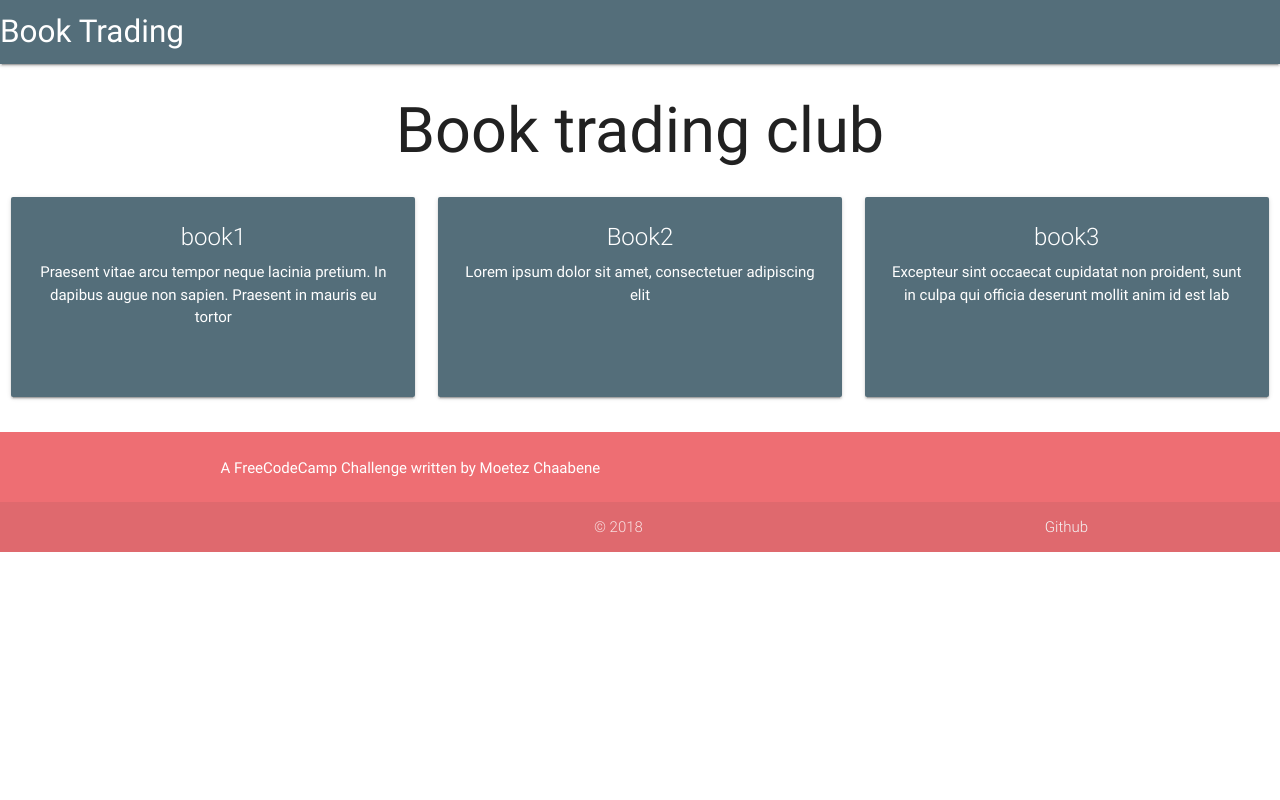
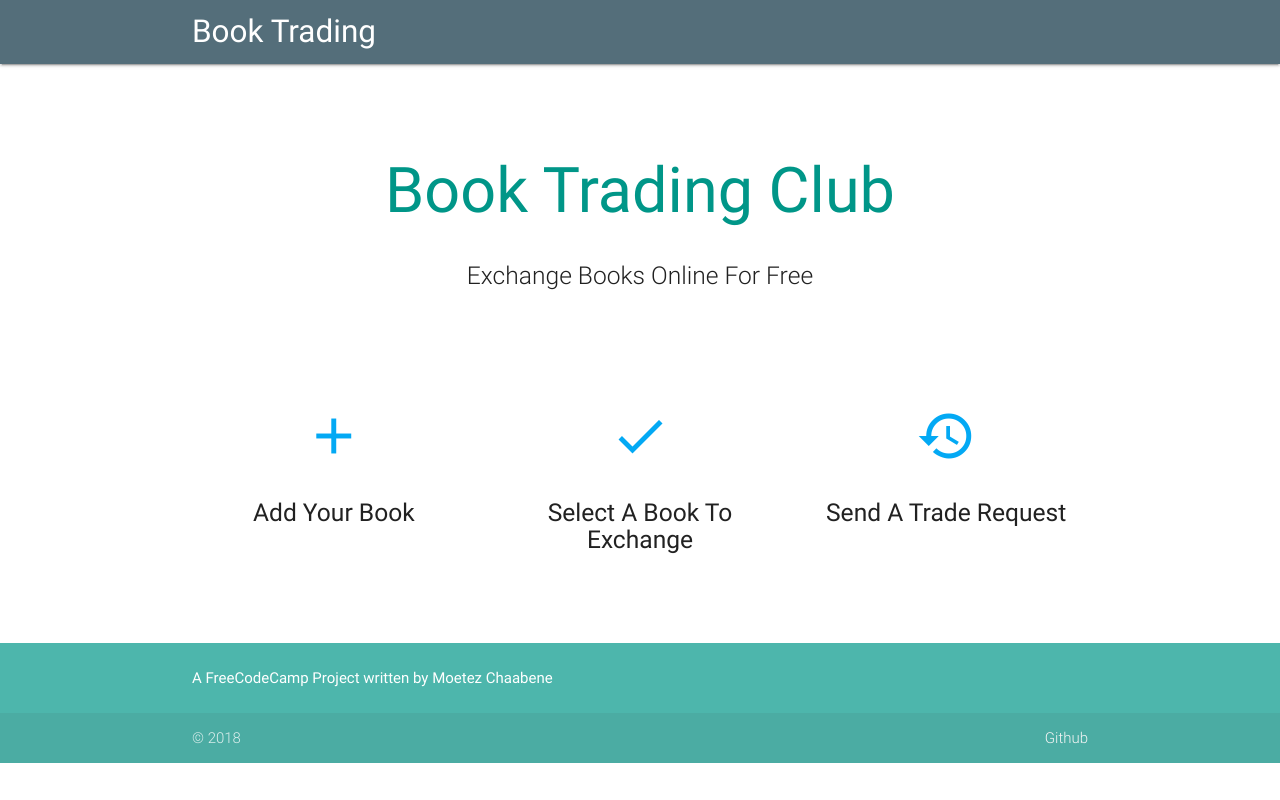
Before and after one commit to moetezch/FccBookTrading, a React (Create React App) app in the folder client/: page / in a window 1280 px wide. Built offline with nearby package versions, Linux system fonts and the light colour scheme; no server answers.

Commit message:
tweaked header and completed landing page

```diff
--- a/client/src/components/App.js
+++ b/client/src/components/App.js
@@ -5,7 +5,6 @@ import * as actions from '../actions'
 
 import Header from './Header'
 import Landing from './Landing'
-import Dashboard from './Dashboard'
 import Profile from './Profile'
 import AllBooks from './books/AllBooks'
 import MyBooks from './books/MyBooks'
@@ -42,7 +41,6 @@ class App extends Component {
       <div>
         <Header />
         <Route exact path="/" component={Landing} />
-        <Route exact path="/dashboard" component={Dashboard} />
         <Route path="/profile" component={Profile} />
         <Route path="/books" component={AllBooks} />
         <Route path="/book/:id" component={BookItem} />
--- a/client/src/components/Dashboard.js
+++ /dev/null
@@ -1,11 +0,0 @@
-import React, { Component } from 'react'
-
-export default class Dashboard extends Component {
-  render() {
-    return (
-      <div className="container">
-      dashboard
-      </div>
-    );
-  }
-}
--- a/client/src/components/Header.js
+++ b/client/src/components/Header.js
@@ -42,11 +42,12 @@ class Header extends Component {
     return (
         <div>
         <header>
-        <nav className="top-nav">
-        <div className="nav-wrapper blue-grey darken-1 ">
+        <nav className="top-nav  blue-grey darken-1">
+        <div className="nav-wrapper container">
           <Link
             to={this.props.auth ? "/dashboard" : "/"}
             className="left brand-logo"
+
           >
             Book Trading
           </Link>
@@ -54,8 +55,6 @@ class Header extends Component {
           </div>
 
         </nav>
-
-
   </header>
 </div>
     )
@@ -67,42 +66,3 @@ function mapStateToProps({ auth }) {
 }
 
 export default connect(mapStateToProps)(Header)
-
-
-/*
-
-<div className="wrapper" style={{"padding-left": "300px"}}>
-        <div className="" >
-      <nav>
-        <div className="nav-wrapper blue darken-1 ">
-          <Link
-            to={this.props.auth ? "/dashboard" : "/"}
-            className="left brand-logo"
-          >
-            Book Trading
-          </Link>
-          <ul className='right center-align'> {this.renderContent()}</ul>
-        </div>
-      </nav>
-    </div>
-    <SideNav
-   // className="side-nav fixed"
-  //  trigger={<button className="btn btn-small"><i className="material-icons">menu</i></button>}
-    options={{ closeOnClick: true }}
-
-  >
-    <SideNavItem userView
-      user={{
-        name: 'John Doeee',
-        email: 'jdandturk@gmail.com'
-      }}
-    />
-    <li><NavLink to="/books" ><i className="material-icons">done_all</i>All Books</NavLink></li>
-    <li><NavLink to="/mybooks" ><i className="material-icons">done</i>My Books</NavLink></li>
-    <li><NavLink to="/mybooks/new" ><i className="material-icons">add</i>Add Book</NavLink></li>
-    <li><NavLink to="/trade" ><i className="material-icons">history</i>Trading status</NavLink></li>
-    <li><NavLink to="/profile" ><i className="material-icons">account_circle</i>Profile</NavLink></li>
-  </SideNav>
-    </div>
-
-*/
--- a/client/src/components/Landing.js
+++ b/client/src/components/Landing.js
@@ -2,51 +2,60 @@ import React from 'react'
 
 const Landing = () => {
   return (
-    <div style={{ textAlign: 'center' }}>
-      <h1>
-        Book trading club
-    </h1>
+    <div>
+      <div className="section no-pad-bot" id="index-banner">
+        <div className="container">
+          <br /><br />
+          <h1 className="header center teal-text">Book Trading Club</h1>
+          <div className="row center">
+            <h5 className="header col s12 light">Exchange Books Online For Free </h5>
+          </div>
+          <br /><br />
+        </div>
+      </div>
 
-      <div className="row">
+      <div className="container">
+        <div className="section">
+          <div className="row">
+            <div className="col s12 m4">
+              <div className="icon-block">
+                <h2 className="center light-blue-text"><i className="material-icons" style={{fontSize:"4rem"}}>add</i></h2>
+                <h5 className="center">Add Your Book</h5>
 
-        <div className="col s4">
-          <div className="card blue-grey darken-1" style={{height:'200px'}}>
-            <div className="card-content white-text">
-              <span className="card-title">book1</span>
-              <p> Praesent vitae arcu tempor neque lacinia pretium. In dapibus augue non sapien. Praesent in mauris eu tortor </p>
+              </div>
             </div>
-          </div>
-        </div>
 
-        <div className="col s4">
-          <div className="card blue-grey darken-1" style={{height:'200px'}}>
-            <div className="card-content white-text">
-              <span className="card-title">Book2</span>
-              <p>Lorem ipsum dolor sit amet, consectetuer adipiscing elit</p>
+            <div className="col s12 m4">
+              <div className="icon-block">
+                <h2 className="center light-blue-text"><i className="material-icons" style={{fontSize:"4rem"}}>done</i></h2>
+                <h5 className="center">Select A Book To Exchange</h5>
+
+              </div>
+            </div>
+
+            <div className="col s12 m4">
+              <div className="icon-block">
+                <h2 className="center light-blue-text"><i className="material-icons" style={{fontSize:"4rem"}}>history</i></h2>
+                <h5 className="center">Send A Trade Request</h5>
+
+              </div>
             </div>
           </div>
 
         </div>
-        <div className="col s4" >
-          <div className="card blue-grey darken-1" style={{height:'200px'}}>
-            <div className="card-content white-text">
-              <span className="card-title">book3</span>
-              <p>Excepteur sint occaecat cupidatat non proident, sunt in culpa qui officia deserunt mollit anim id est lab</p>
+        <br /><br />
+      </div>
+      <footer className="page-footer teal lighten-2">
+        <div className="container">
+          <div className="row">
+            <div className="col l6 s12 ">
+              <h6 className="white-text ">A FreeCodeCamp Project written by Moetez Chaabene</h6>
             </div>
           </div>
         </div>
-      </div>
-      <footer className="page-footer">
-      <div className="container">
-      <div className="row">
-        <div className="col l6 s12">
-          <h6 className="white-text">A FreeCodeCamp Challenge written by Moetez Chaabene</h6>
-        </div>
-      </div>
-    </div>
-        <div className="footer-copyright">
+        <div className="footer-copyright ">
           <div className="container">
-          © 2018
+            © 2018
       <a className="grey-text text-lighten-4 right" href="https://github.com/moetezch/FccBookTrading">Github</a>
           </div>
         </div>
```
